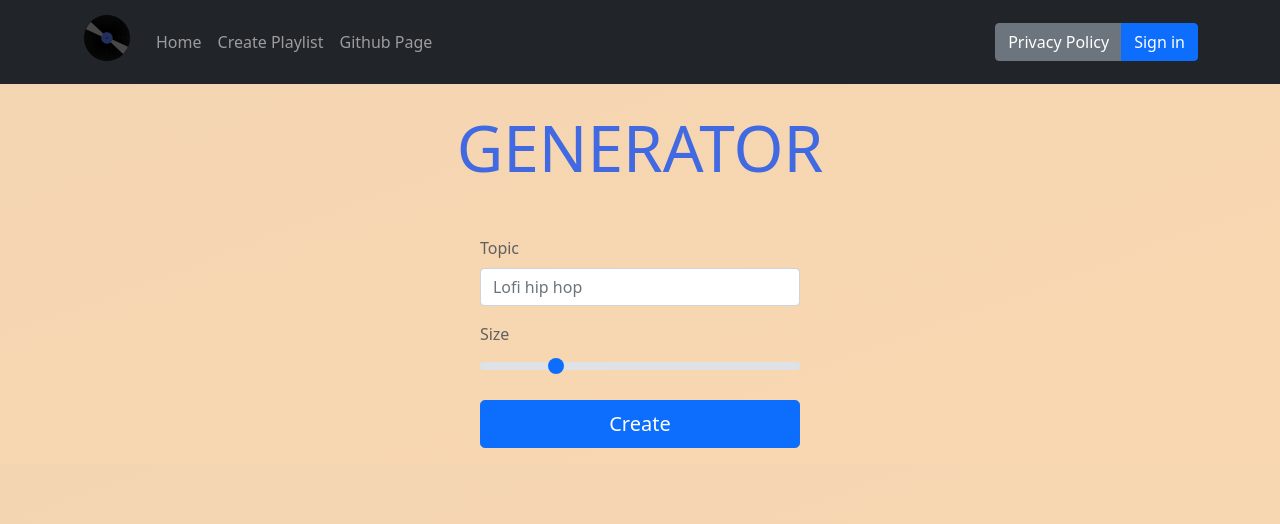
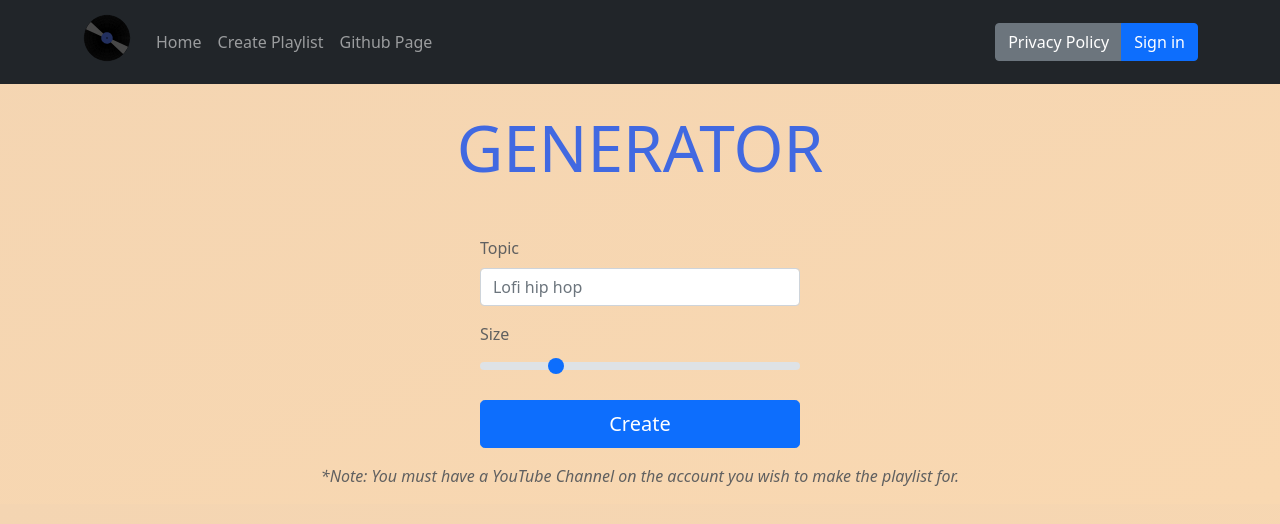
Before and after one commit to P0u4a/Playlist-Generator, a Next.js app: page /playlistRequest in a window 1280 px wide. Shown: the top 524 px of the page. Built offline with nearby package versions, Linux system fonts and the light colour scheme; no server answers.

Commit message:
Add note for user

```diff
--- a/pages/playlistRequest.js
+++ b/pages/playlistRequest.js
@@ -51,7 +51,7 @@ export default function Playlistform() {
     try {
       const result = await response.json();
       alert(`${result.data}`);
-    } catch(err) {
+    } catch (err) {
       alert('Your playlist has been successfully created 🎉\nCheck your YouTube account!')
     }
 
@@ -93,6 +93,9 @@ export default function Playlistform() {
           </Form.Group>
         </Form>
       </Container>
+      <p style={{ textAlign: 'center', color: '#606060' }}>
+        <i>*Note: You must have a YouTube Channel on the account you wish to make the playlist for.</i>
+      </p>
     </>
   );
 }
```
